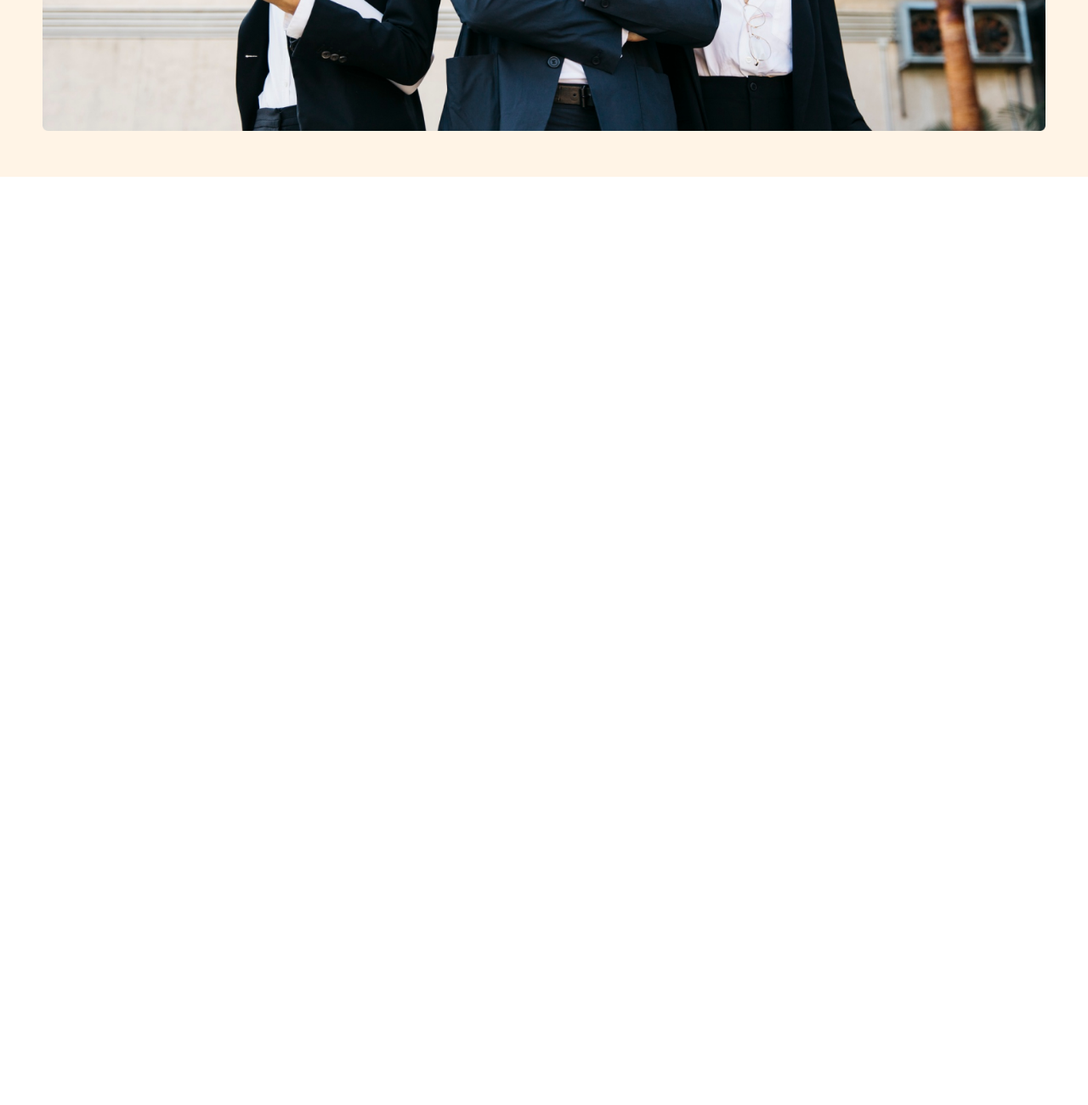
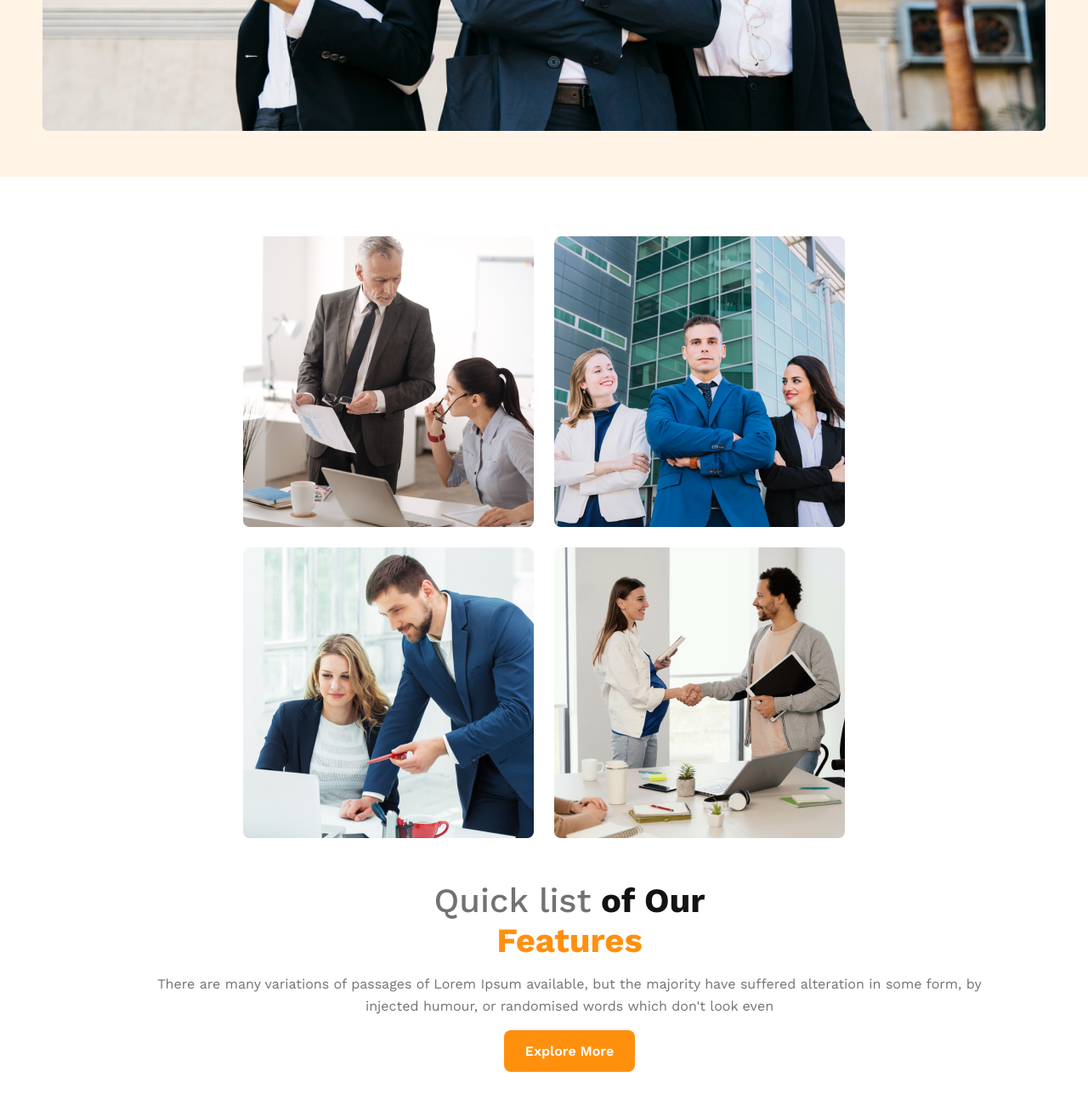
Before and after one commit to reyad-hasan/Day-9-HTML-CSS-only-Landing-Page, a plain HTML site: page index.html in a window 1280 px wide. Shown: the part 930-2230 px from the top of the page at 85% size. Before the commit the page ends 1138 px from the top, so only its background shows below. Drawn offline with nearby package versions, Linux system fonts and the light colour scheme.

Commit message:
teams section styles and responsive completed

```diff
--- a/css/style.css
+++ b/css/style.css
@@ -55,11 +55,11 @@ nav li a {
     margin-top: 80px;
 }
 
-.banner-description {
+.text-description {
     color: #727272;
     font-size: 1rem;
     line-height: 26px;
-    margin: 15px;
+    margin: 15px 0;
 }
 
 .btn-primary {
@@ -78,6 +78,66 @@ nav li a {
     width: 100%;
 }
 
+/* main section styles start from here */
+main {
+    max-width: 1440px;
+    margin: 0 auto;
+}
+
+.teams-container {
+    display: flex;
+    align-items: center;
+    padding: 70px 0;
+
+}
+
+.teams-img-container {
+    display: grid;
+    grid-template-columns: repeat(2, 1fr);
+    gap: 1.5rem;
+}
+
+.teams-content {
+    padding-left: 60px;
+}
+
+.teams-title {
+    font-size: 2.5rem;
+}
+
+.text-quick-list {
+    color: #727272;
+    font-weight: 500;
+}
+
+.text-of-our {
+    color: #131313;
+    font-weight: 700;
+}
+
+.text-features {
+    color: #FF900E;
+    font-weight: 700;
+}
+
+.teams-btn {
+    border-radius: 8px;
+    background: #FF900E;
+    padding: 15px 25px;
+    color: #FFF;
+    font-size: 1rem;
+    font-weight: 600;
+    border: 0;
+    cursor: pointer;
+}
+
+
+
+
+
+
+
+
 /* Responsive start from here */
 /* Mobile devices */
 @media screen and (max-width: 576px) {
@@ -85,12 +145,23 @@ nav li a {
         padding: 20px;
     }
 
-    nav {
+    nav,
+    .teams-container {
         flex-direction: column;
     }
 
     nav li {
         margin: 20px 15px 0px 15px;
+    }
+
+    .teams-img-container {
+        grid-template-columns: 1fr;
+    }
+
+    .teams-content {
+        text-align: center;
+        padding: 0 50px;
+        margin-top: 50px;
     }
 
 }
@@ -101,12 +172,18 @@ nav li a {
         padding: 50px;
     }
 
-    nav {
+    nav,
+    .teams-container {
         flex-direction: column;
     }
 
     nav li {
         margin: 20px 15px 0px 15px;
+    }
+
+    .teams-content {
+        padding-top: 50px;
+        margin: 0 50px;
     }
 
 }
@@ -124,4 +201,15 @@ nav li a {
     nav li {
         margin: 20px 15px 0px 15px;
     }
+
+    .teams-container {
+        flex-direction: column;
+    }
+
+    .teams-content {
+        padding-top: 50px;
+        margin: 0 100px;
+        text-align: center;
+    }
+
 }
--- a/index.html
+++ b/index.html
@@ -25,7 +25,7 @@
                 <h1 class="banner-title">
                     Brand New Group of Architects
                 </h1>
-                <p class="banner-description">
+                <p class="text-description">
                     There are many variations of passages of Lorem Ipsum available, but the majority have suffered
                     alteration in some form, by injected humour, or randomised words which don't look even
                 </p>
@@ -36,7 +36,26 @@
     </header>
     <!-- main section start from here -->
     <main>
-
+        <!-- feature section start from here -->
+        <section class="teams-container">
+            <div class="teams-img-container">
+                <img src="images/team1.png" alt="Photo">
+                <img src="images/team2.png" alt="Photo">
+                <img src="images/team3.png" alt="Photo">
+                <img src="images/team4.png" alt="Photo">
+            </div>
+            <div class="teams-content">
+                <h3 class="teams-title">
+                    <span class="text-quick-list">Quick list</span><span class="text-of-our"> of Our<br></span><span
+                        class="text-features"> Features</span>
+                </h3>
+                <p class="text-description">
+                    There are many variations of passages of Lorem Ipsum available, but the majority have suffered
+                    alteration in some form, by injected humour, or randomised words which don't look even
+                </p>
+                <button class="teams-btn">Explore More</button>
+            </div>
+        </section>
     </main>
     <!-- footer section start from here -->
     <footer>
```
